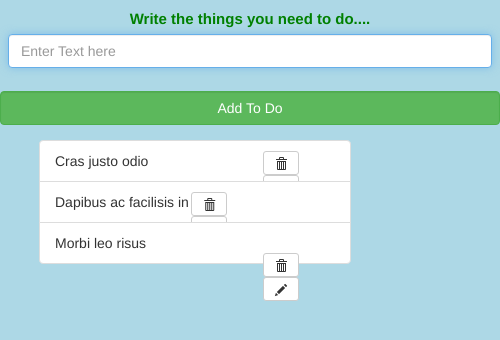
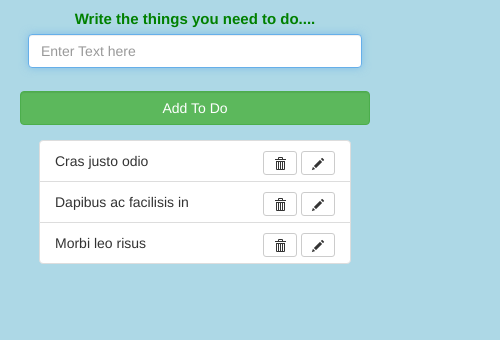
Before and after one commit to tejakanaparthi/ToDoList, a plain HTML site: page index.html in a window 390 px wide. Shown: the whole page, 500 px wide, since content can reach past the window. Drawn offline with nearby package versions, Linux system fonts and the light colour scheme.

Commit message:
Update todoList.css

```diff
--- a/todoList.css
+++ b/todoList.css
@@ -17,19 +17,14 @@ ul{
       background-color: lightblue;
     }
 
-   /* form{
-        width: 300px; margin:auto
-    }*/
+   form{
+        width: 350px; margin:auto
+    }
     label{
        font-size: 15px;
     }
 
-    input{
-        width: 50%;
-    }
-    button{
-        width:50%
-    }
+
     ul{
         width: 80%;
     }
```
